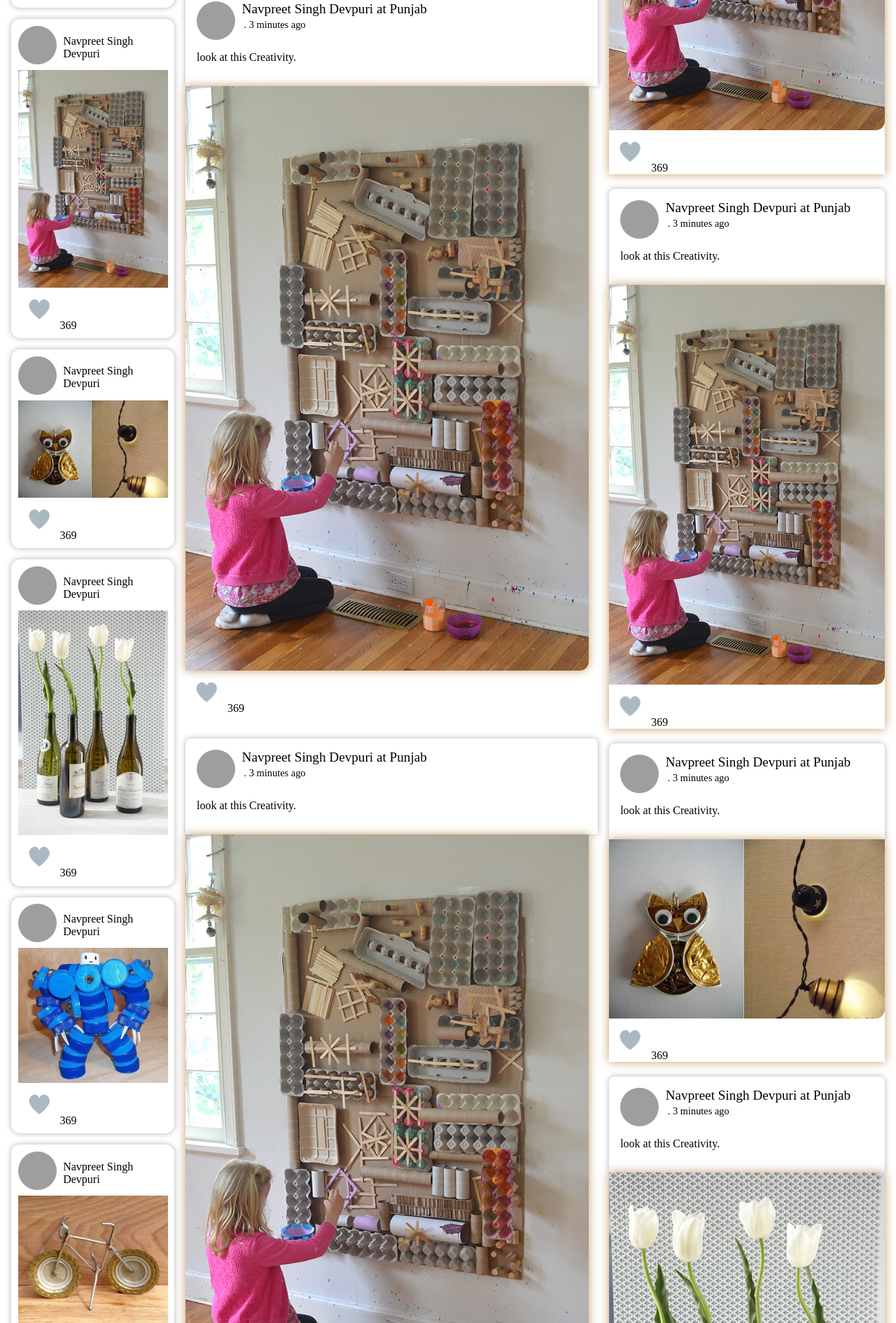
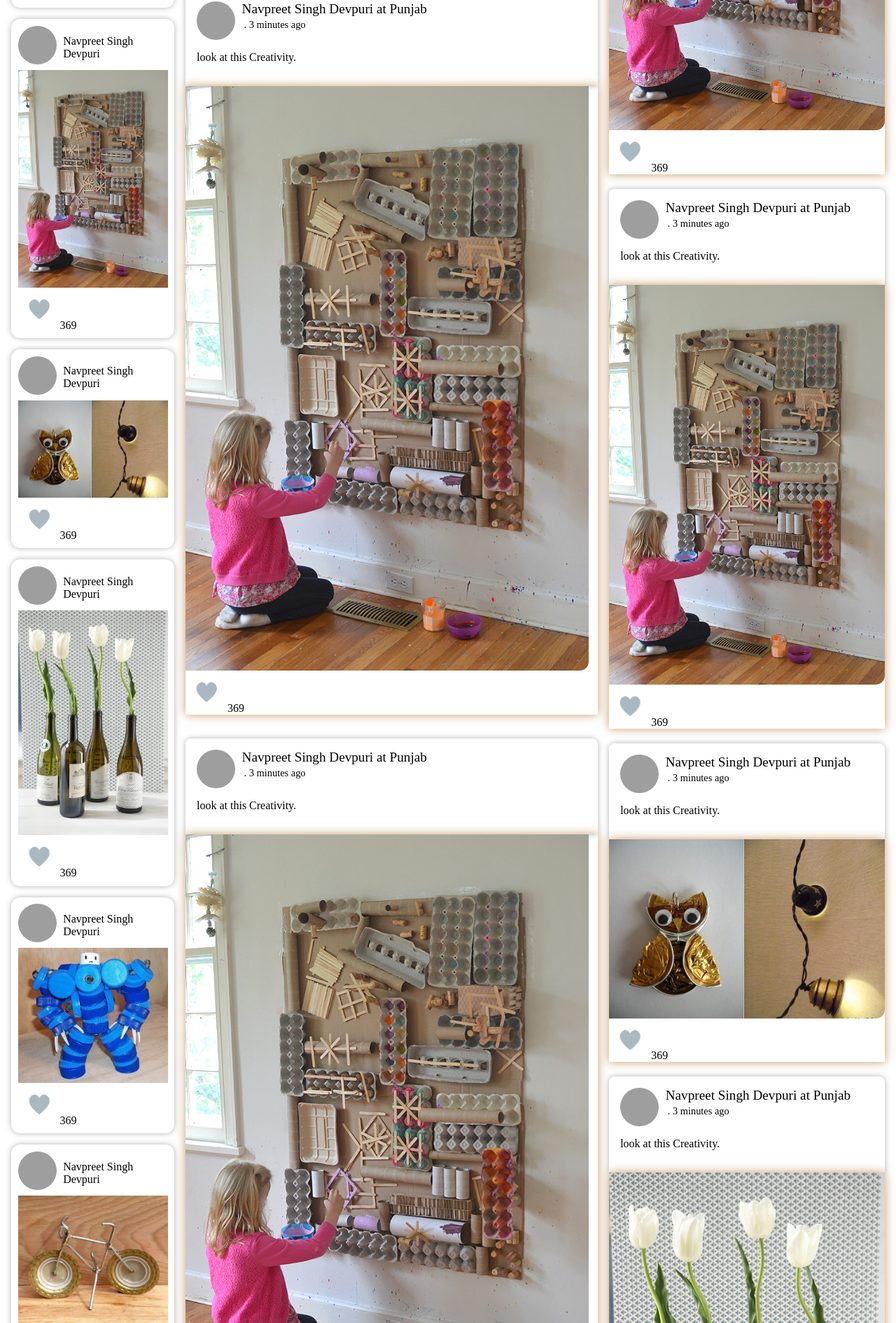
Before and after one commit to TrashMate/TrashMate, a PHP site: page / in a window 1280 px wide. Shown: the part 719-2609 px from the top of the page at 70% size. Run offline with PHP 8.4, Linux system fonts and the light colour scheme; style sheets or scripts are compiled from the project's sources; some web fonts are replaced; grey boxes are pictures that could not be loaded.

Commit message:
corrected top posts

```diff
--- a/resources/css/_post_img.scss
+++ b/resources/css/_post_img.scss
@@ -1,3 +1,6 @@
+img {
+    cursor: pointer;
+}
 .post-img {
     text-align: left;
     label {
--- a/resources/css/_top_post.scss
+++ b/resources/css/_top_post.scss
@@ -1,11 +1,12 @@
 .top-post-div {
     margin-top: 34px;
     .post-img {
+        box-shadow: $shadows-main-color-up;
+        background-color: white;
         img {
             position: relative;
             z-index: 2;
             border-radius: 0px 0px $border-radius-pages;
-            box-shadow: $shadows-main-color-up;
             width: calc(
                 13 / 26 * 100vw - #{$grid-column-gap} - #{$page-padding-left} -
                     #{$grid-column-gap} - #{$grid-column-gap}
--- a/resources/css/index.css
+++ b/resources/css/index.css
@@ -935,6 +935,10 @@ svg #main-circ {
   }
 }
 
+img {
+  cursor: pointer;
+}
+
 .post-img {
   text-align: left;
 }
@@ -1317,12 +1321,15 @@ svg #main-circ {
   .center-div .top-post-div {
     margin-top: 34px;
   }
+  .center-div .top-post-div .post-img {
+    -webkit-box-shadow: 0px 0px 13px rgba(157, 89, 0, 0.6);
+            box-shadow: 0px 0px 13px rgba(157, 89, 0, 0.6);
+    background-color: white;
+  }
   .center-div .top-post-div .post-img img {
     position: relative;
     z-index: 2;
     border-radius: 0px 0px 13px;
-    -webkit-box-shadow: 0px 0px 13px rgba(157, 89, 0, 0.6);
-            box-shadow: 0px 0px 13px rgba(157, 89, 0, 0.6);
     width: calc(
  13 / 26 * 100vw - 1em - 1em -
  1em - 1em);
```
